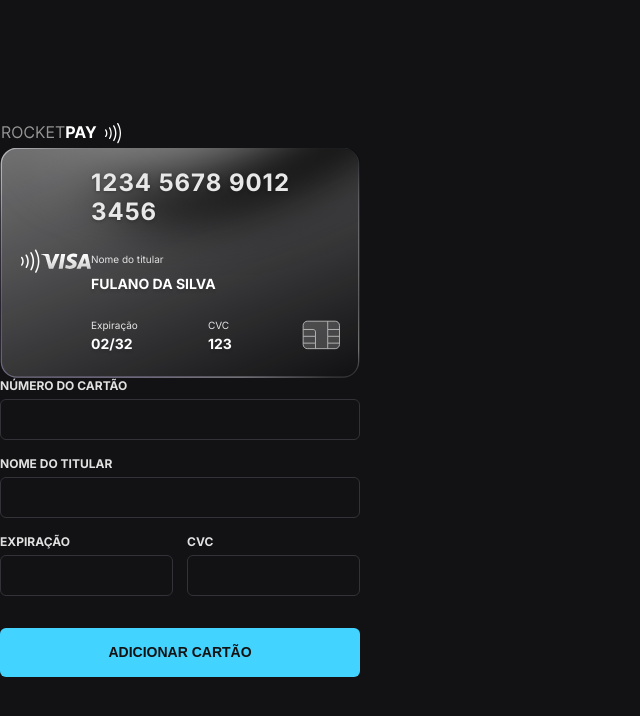
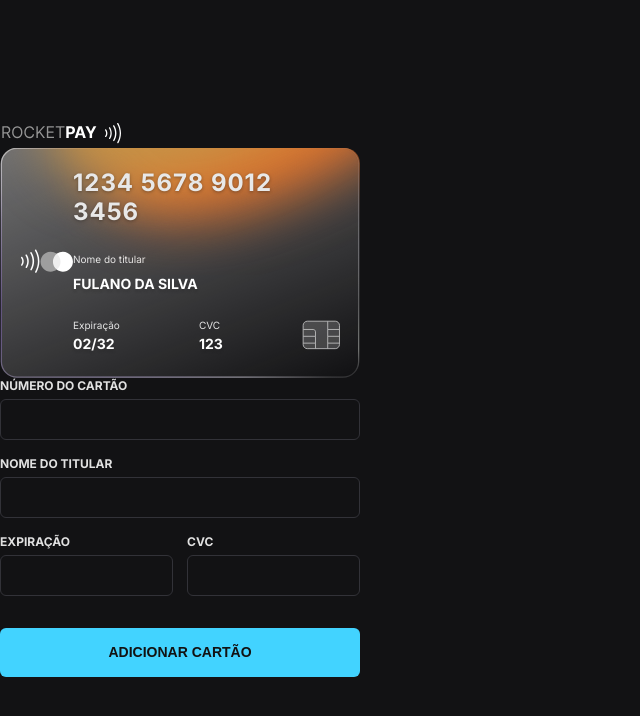
Before and after one commit to AloisSailer/RocketPay, a website built with Vite: page index.html in a window 1280 px wide. Shown: the whole page, without its empty margins (0-640 px from the left). Built offline with nearby package versions, Linux system fonts and the light colour scheme.

Commit message:
iniciando com DOM

```diff
--- a/index.html
+++ b/index.html
@@ -104,7 +104,9 @@
             ><img src="./public/cc-icon.svg" alt="ícone padrão de cartão"
           /></span>
           <span
-            ><img src="./public/cc-visa.svg" alt="ícone do carão selecionado"
+            ><img
+              src="./public/cc-default.svg"
+              alt="ícone do carão selecionado"
           /></span>
         </div>
         <div class="cc-info">
--- a/src/main.js
+++ b/src/main.js
@@ -1 +1,22 @@
 import './css/index.css'
+
+const ccBgColor01 = document.querySelector('.cc-bg svg > g g:nth-child(1) path')
+const ccBgColor02 = document.querySelector('.cc-bg svg > g g:nth-child(2) path')
+const ccLogo = document.querySelector('.cc-logo span:nth-child(2) img')
+
+function setCardType(type) {
+  const colors = {
+    visa: ['#436d99', '#2d57f2'],
+    mastercard: ['#df6f29', '#c69347'],
+    default: ['black', 'gray']
+  }
+
+  // ccBgColor01.setAttribute('fill', colors.visa)
+  // ccBgColor01.setAttribute('fill', 'green')
+
+  ccBgColor01.setAttribute('fill', colors[type][0])
+  ccBgColor02.setAttribute('fill', colors[type][1])
+  ccLogo.setAttribute('src', `cc-${type}.svg`)
+}
+
+setCardType('mastercard')
```
